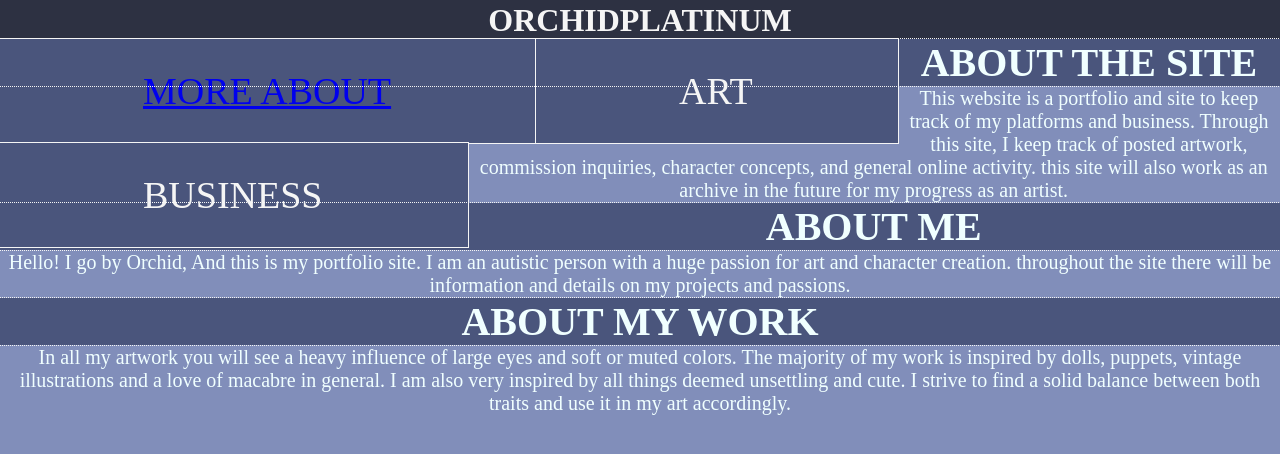
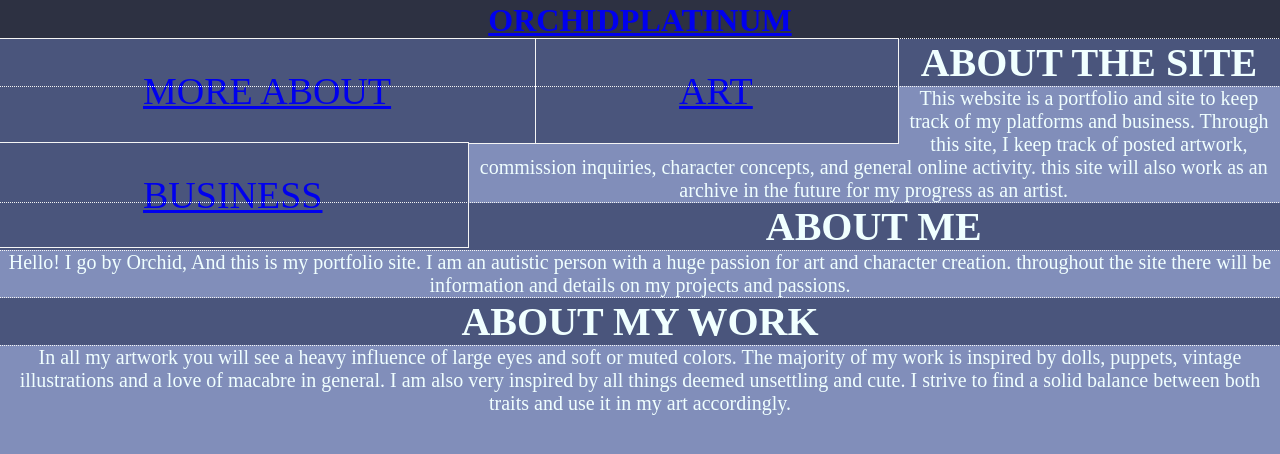
Before and after one commit to 0rchidPlatinum/Orchidplatiinum.github.io, a plain HTML site: page site-mockup-more-about.html in a window 1280 px wide. Shown: the part 102-556 px from the top of the page. Drawn offline with Linux system fonts and the light colour scheme.

Commit message:
Update site-mockup-more-about.html

```diff
--- a/site-mockup-more-about.html
+++ b/site-mockup-more-about.html
@@ -10,13 +10,12 @@
 
 		<header>
 			<img src="etlmonogramfinalwithoutcolors.png" alt="Me">
-			<h1>ORCHIDPLATINUM</h1>
-			</header>
+	<h1><a href="site-mockup.html" target="_blank"> ORCHIDPLATINUM </a></h1>				</header>
 		<nav>
 			<ul>
-				<li><a href="site-mockup-more-about.html" target="_blank" >MORE ABOUT</a> </li>
-			<li>ART</li>
-			<li>BUSINESS</li>
+					<li><a href="site-mockup-more-about.html" target="_blank" >MORE ABOUT</a> </li>
+			<li><a href="site-art.html" target="_blank"> ART</a></li>
+			<li><a href="site-business.html" target="_blank">BUSINESS</a></li>
 			</ul>
 		</nav>
 
```
